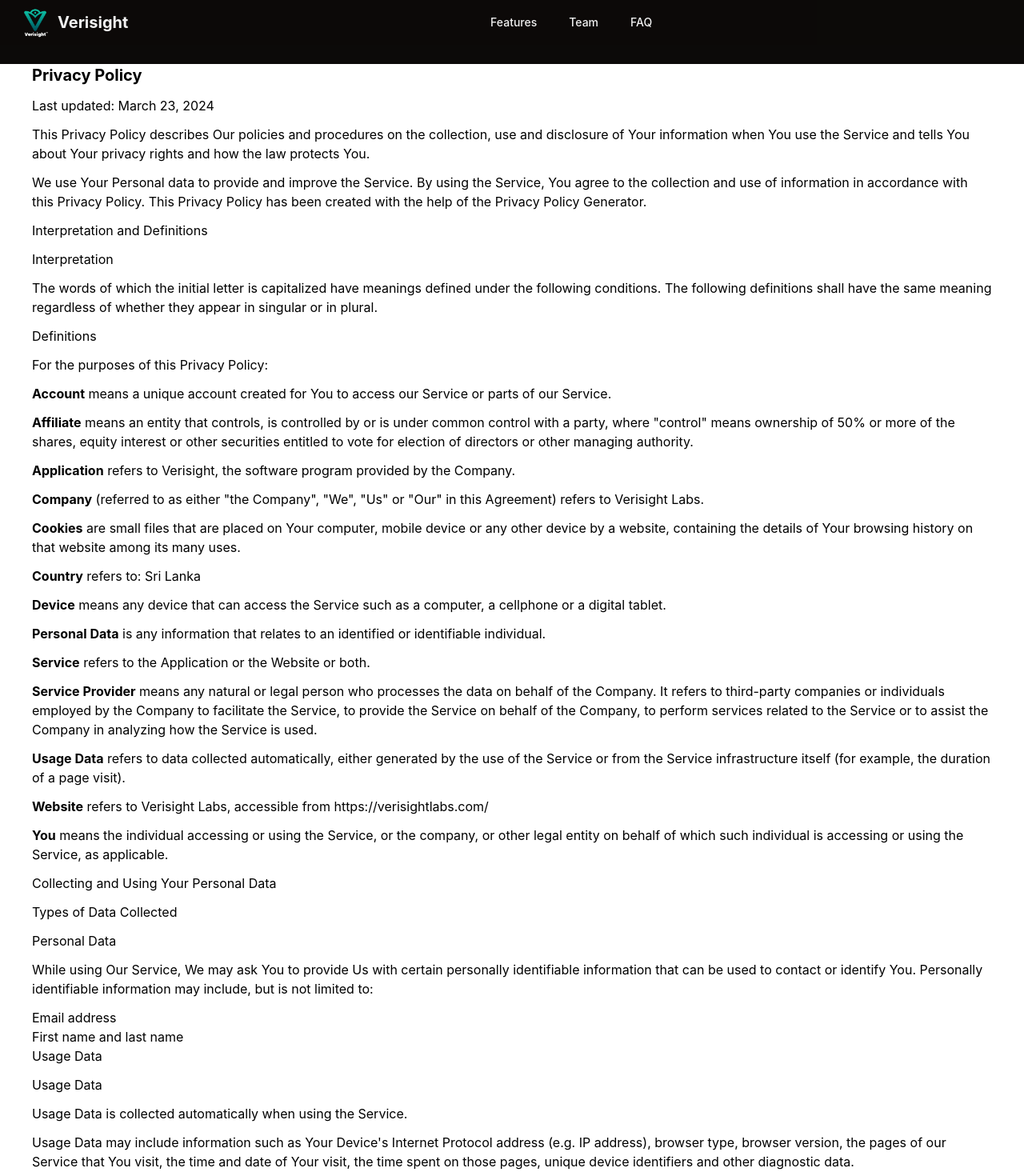
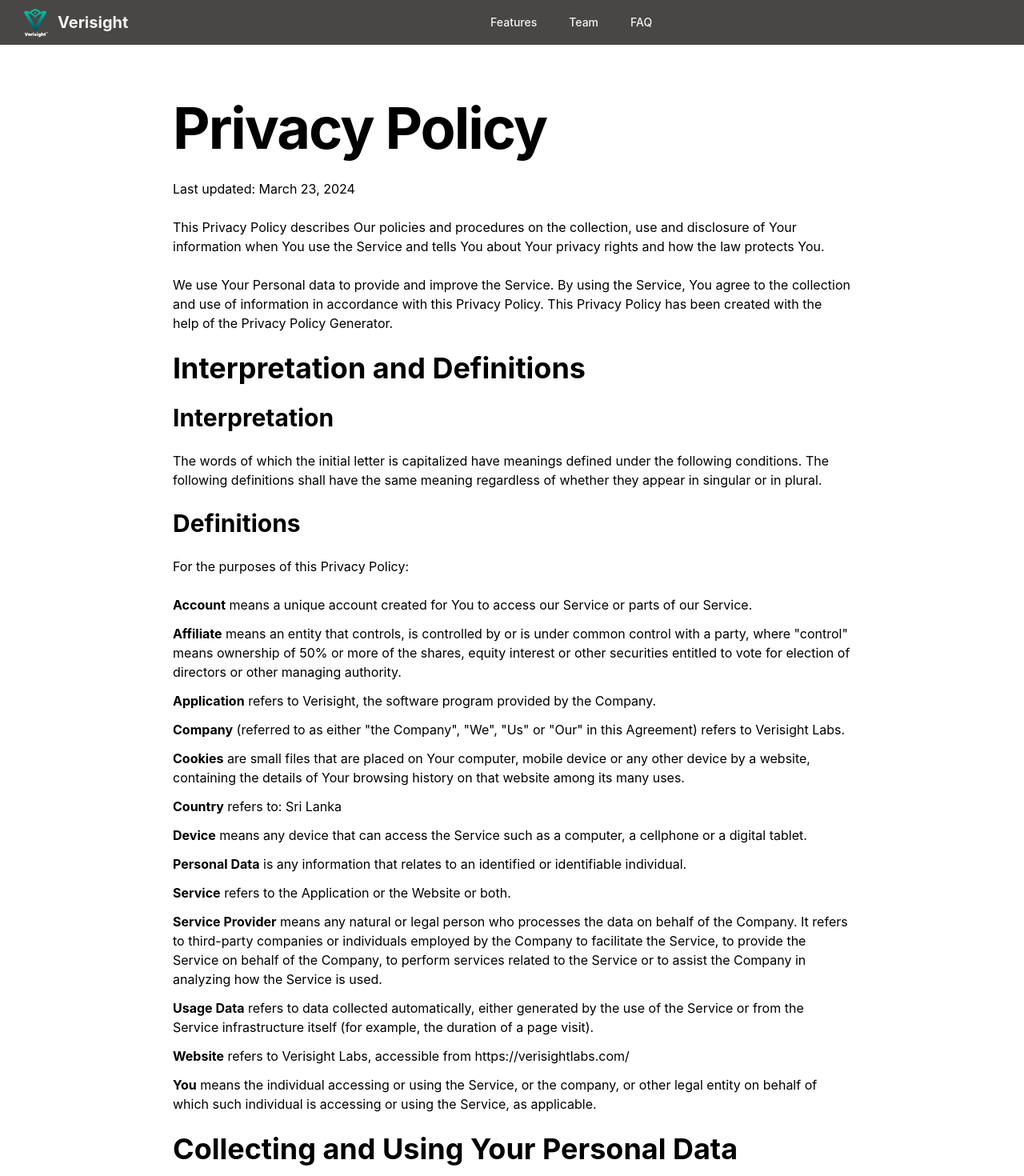
Before and after one commit to verisight/Verisight-LandingPage, a React (Vite) app in the folder LandingPage/: page /privacy in a window 1280 px wide. Shown: the top 1470 px of the page at 80% size. Built offline with nearby package versions, Linux system fonts and the light colour scheme.

Commit message:
Privacy Policy Page Format

```diff
--- a/LandingPage/src/App.css
+++ b/LandingPage/src/App.css
@@ -130,3 +130,20 @@
 * {
   font-family: "Inter";
 }
+
+
+.h1 {
+  @apply text-6xl xl:text-[72px] xl:leading-[80px] tracking-[-2px] font-bold;
+}
+
+.h2 {
+  @apply text-4xl font-bold;
+}
+
+.h3 {
+  @apply text-3xl font-bold;
+}
+
+.h4 {
+  @apply text-[22px] font-semibold;
+}
--- a/LandingPage/src/pages/PrivacyPolicy.tsx
+++ b/LandingPage/src/pages/PrivacyPolicy.tsx
@@ -3,10 +3,13 @@
 
 const PrivacyPolicy = () => {
   return (
-    <div>
+    <div className="bg-white flex flex-col">
       <Navbar />
-      <div className="mt-20 bg-white text-black mb-10 px-10 space-y-3">
-        <h1 className="text-xl font-bold">Privacy Policy</h1>
+      <div className="flex-grow flex justify-center items-center">
+        <div className="max-w-4xl w-full px-6">
+          <div className="mt-20 text-black py-10 space-y-6">
+            {/* Your privacy policy content goes here */}
+            <h1 className="text-xl font-bold h1">Privacy Policy</h1>
             <p>Last updated: March 23, 2024</p>
             <p>
               This Privacy Policy describes Our policies and procedures on the
@@ -27,15 +30,15 @@
               </a>
               .
             </p>
-        <h2>Interpretation and Definitions</h2>
-        <h3>Interpretation</h3>
+            <h2 className="h2">Interpretation and Definitions</h2>
+            <h3 className="h3">Interpretation</h3>
             <p>
               The words of which the initial letter is capitalized have meanings
               defined under the following conditions. The following definitions
               shall have the same meaning regardless of whether they appear in
               singular or in plural.
             </p>
-        <h3>Definitions</h3>
+            <h3 className="h3">Definitions</h3>
             <p>For the purposes of this Privacy Policy:</p>
             <ul className="space-y-3">
               <li>
@@ -135,9 +138,9 @@
                 </p>
               </li>
             </ul>
-        <h2>Collecting and Using Your Personal Data</h2>
-        <h3>Types of Data Collected</h3>
-        <h4>Personal Data</h4>
+            <h2 className="h2">Collecting and Using Your Personal Data</h2>
+            <h3 className="h3">Types of Data Collected</h3>
+            <h4 className="h4">Personal Data</h4>
             <p>
               While using Our Service, We may ask You to provide Us with certain
               personally identifiable information that can be used to contact or
@@ -155,7 +158,7 @@
                 <p>Usage Data</p>
               </li>
             </ul>
-        <h4>Usage Data</h4>
+            <h4 className="h4">Usage Data</h4>
             <p>Usage Data is collected automatically when using the Service.</p>
             <p>
               Usage Data may include information such as Your Device's Internet
@@ -177,7 +180,7 @@
               visit our Service or when You access the Service by or through a
               mobile device.
             </p>
-        <h4>Tracking Technologies and Cookies</h4>
+            <h4 className="h4">Tracking Technologies and Cookies</h4>
             <p>
               We use Cookies and similar tracking technologies to track the activity
               on Our Service and store certain information. Tracking technologies
@@ -378,7 +381,7 @@
                 information for any other purpose with Your consent.
               </li>
             </ul>
-        <h3>Retention of Your Personal Data</h3>
+            <h3 className="h3">Retention of Your Personal Data</h3>
             <p>
               The Company will retain Your Personal Data only for as long as is
               necessary for the purposes set out in this Privacy Policy. We will
@@ -394,7 +397,7 @@
               improve the functionality of Our Service, or We are legally obligated
               to retain this data for longer time periods.
             </p>
-        <h3>Transfer of Your Personal Data</h3>
+            <h3 className="h3">Transfer of Your Personal Data</h3>
             <p>
               Your information, including Personal Data, is processed at the
               Company's operating offices and in any other places where the parties
@@ -415,7 +418,7 @@
               organization or a country unless there are adequate controls in place
               including the security of Your data and other personal information.
             </p>
-        <h3>Delete Your Personal Data</h3>
+            <h3 className="h3">Delete Your Personal Data</h3>
             <p>
               You have the right to delete or request that We assist in deleting the
               Personal Data that We have collected about You.
@@ -435,21 +438,21 @@
               Please note, however, that We may need to retain certain information
               when we have a legal obligation or lawful basis to do so.
             </p>
-        <h3>Disclosure of Your Personal Data</h3>
-        <h4>Business Transactions</h4>
+            <h3 className="h3">Disclosure of Your Personal Data</h3>
+            <h4 className="h4">Business Transactions</h4>
             <p>
               If the Company is involved in a merger, acquisition or asset sale,
               Your Personal Data may be transferred. We will provide notice before
               Your Personal Data is transferred and becomes subject to a different
               Privacy Policy.
             </p>
-        <h4>Law enforcement</h4>
+            <h4 className="h4">Law enforcement</h4>
             <p>
               Under certain circumstances, the Company may be required to disclose
               Your Personal Data if required to do so by law or in response to valid
               requests by public authorities (e.g. a court or a government agency).
             </p>
-        <h4>Other legal requirements</h4>
+            <h4 className="h4">Other legal requirements</h4>
             <p>
               The Company may disclose Your Personal Data in the good faith belief
               that such action is necessary to:
@@ -466,7 +469,7 @@
               </li>
               <li>Protect against legal liability</li>
             </ul>
-        <h3>Security of Your Personal Data</h3>
+            <h3 className="h3">Security of Your Personal Data</h3>
             <p>
               The security of Your Personal Data is important to Us, but remember
               that no method of transmission over the Internet, or method of
@@ -474,7 +477,7 @@
               acceptable means to protect Your Personal Data, We cannot guarantee
               its absolute security.
             </p>
-        <h2>Children's Privacy</h2>
+            <h2 className="h2">Children's Privacy</h2>
             <p>
               Our Service does not address anyone under the age of 13. We do not
               knowingly collect personally identifiable information from anyone
@@ -490,7 +493,7 @@
               require Your parent's consent before We collect and use that
               information.
             </p>
-        <h2>Links to Other Websites</h2>
+            <h2 className="h2">Links to Other Websites</h2>
             <p>
               Our Service may contain links to other websites that are not operated
               by Us. If You click on a third party link, You will be directed to
@@ -501,7 +504,7 @@
               We have no control over and assume no responsibility for the content,
               privacy policies or practices of any third party sites or services.
             </p>
-        <h2>Changes to this Privacy Policy</h2>
+            <h2 className="h2">Changes to this Privacy Policy</h2>
             <p>
               We may update Our Privacy Policy from time to time. We will notify You
               of any changes by posting the new Privacy Policy on this page.
@@ -516,7 +519,7 @@
               changes. Changes to this Privacy Policy are effective when they are
               posted on this page.
             </p>
-        <h2>Contact Us</h2>
+            <h2 className="h2">Contact Us</h2>
             <p>
               If you have any questions about this Privacy Policy, You can contact
               us:
@@ -544,7 +547,11 @@
               </li>
             </ul>
           </div>
+        </div>
+      </div>
+      <div className="bg-black">
         <Footer />
+      </div>
     </div>
   );
 };
```
Lines whose indentation alone changed are shown as unchanged.
